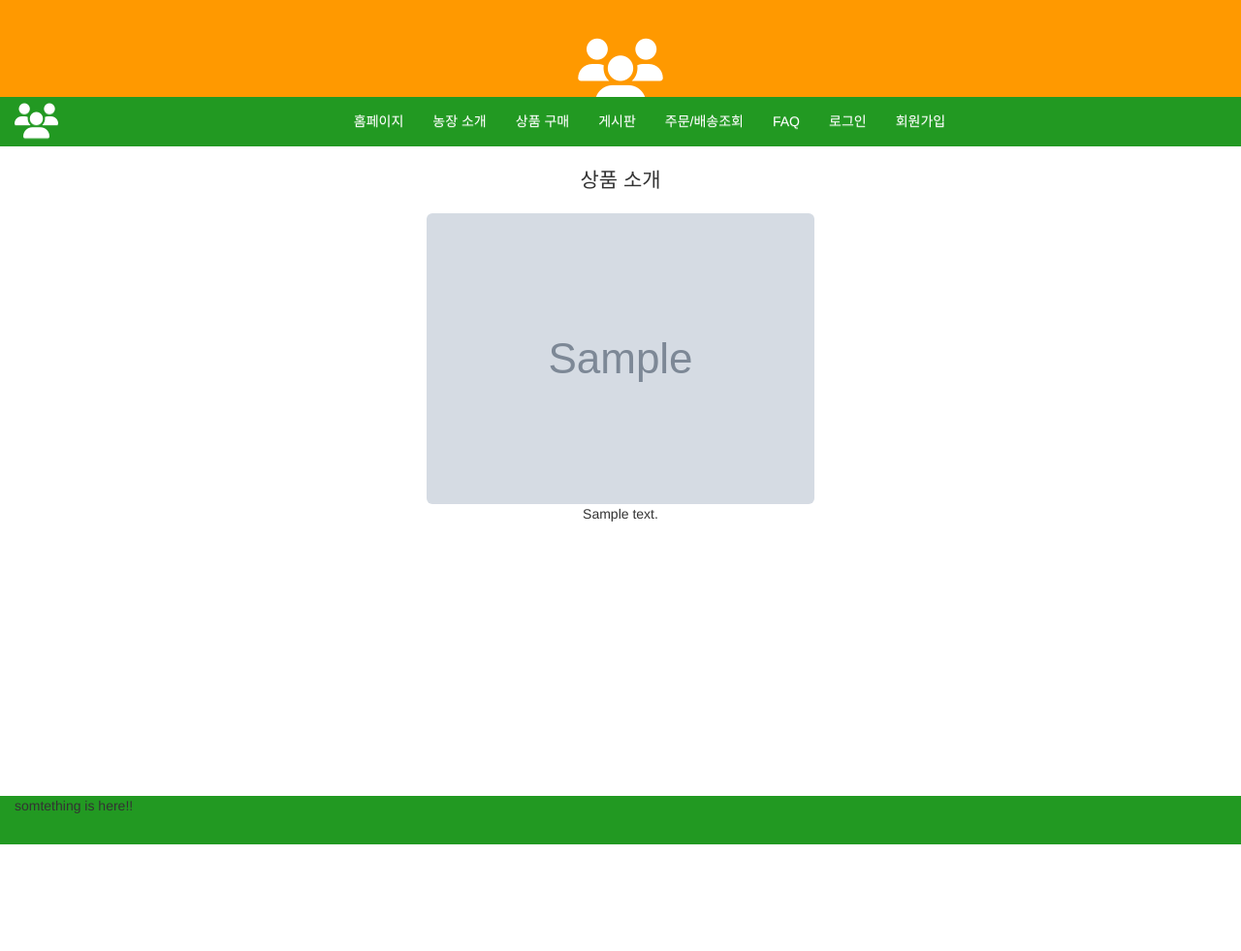
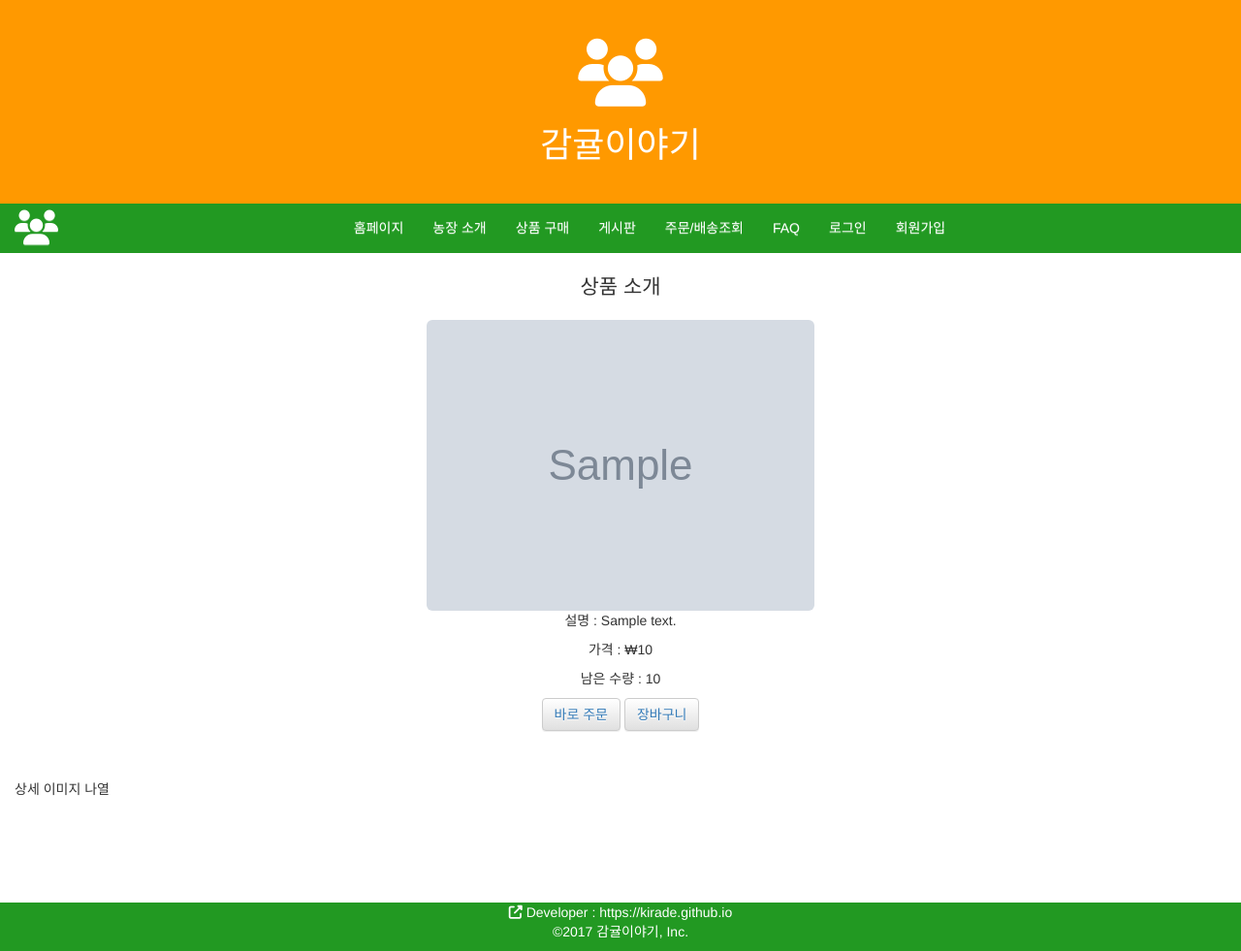
Before and after one commit to Kirade/django-tangerine, a Django app: page /product/detail/1/ in a window 1280 px wide. Shown: the whole page at 97% size. Before the commit the page ends 871 px from the top, so only its background shows below. Run offline with Django 3.2, Linux system fonts and the light colour scheme; tables that the repository leaves empty hold one stand-in row (values such as "Sample post"); grey boxes marked "Sample" are stand-in pictures; some libraries are stand-ins or nearby versions.

Commit message:
footer 추가

```diff
--- a/website/static/css/style.css
+++ b/website/static/css/style.css
@@ -7,6 +7,10 @@
 
 #navbar_color{
     background-color: #29a329;
+}
+
+#background_white{
+    background-color: white;
 }
 
 #text_white{
@@ -96,7 +100,6 @@
     padding-bottom: 30px;
     padding-right: 0;
     padding-left: 0;
-    height: 100px;
     position: relative;
     z-index: 1;
 }
@@ -107,7 +110,7 @@
 
 footer{
     background-color: #229922;
-    height:50px;
+    min-height:50px;
 }
 
 header i{
--- a/website/templates/website/base.html
+++ b/website/templates/website/base.html
@@ -58,8 +58,14 @@
 
 <footer>
   <div class="container-fluid">
-    <div class="footer">
-      <p>somtething is here!!</p>
+    <div class="footer text-center" id="text_white">
+      <div >
+        <i class="fa fa-external-link" aria-hidden="true"></i>
+        Developer : https://kirade.github.io
+      </div>
+      <div>
+        <p id="text_white">&copy;2017 감귤이야기, Inc.</p>
+      </div>
     </div>
   </div>
 </footer>
--- a/website/templates/website/product/detail.html
+++ b/website/templates/website/product/detail.html
@@ -4,8 +4,25 @@
 <div class="container-fluid">
   <p class="lead text-center">상품 소개</p>
   <div class="product-box">
-    <img class="img-rounded center-block" src="{{ product_obj.image.url }}" >
-    <p>{{ product_obj.description }}</p>
+    <div class="product-image">
+      <img class="img-rounded center-block" src="{{ product_obj.image.url }}" >
+    </div>
+    <div class="product-description">
+      <p>설명 : {{ product_obj.description }}</p>
+      <p>가격 : ₩{{ product_obj.price }}</p>
+      <p>남은 수량 : {{ product_obj.stock_left }}</p>
+
+      <button class="btn btn-default"><a href="#" role="button">바로 주문</a></button>
+      <button class="btn btn-default"><a href="#" role="button">장바구니</a></button>
+    </div>
+
+
+  </div>
+
+  <!-- 상품 상세 설명 & 이미지 -->
+  <div>
+    <p>상세 이미지 나열</p>
+
   </div>
 </div>
 {% endblock %}
```
